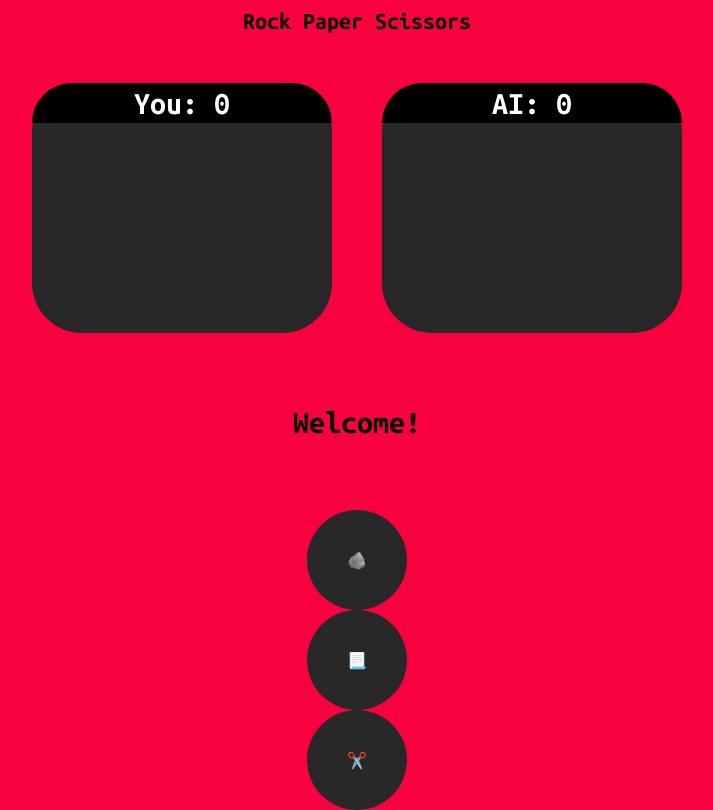
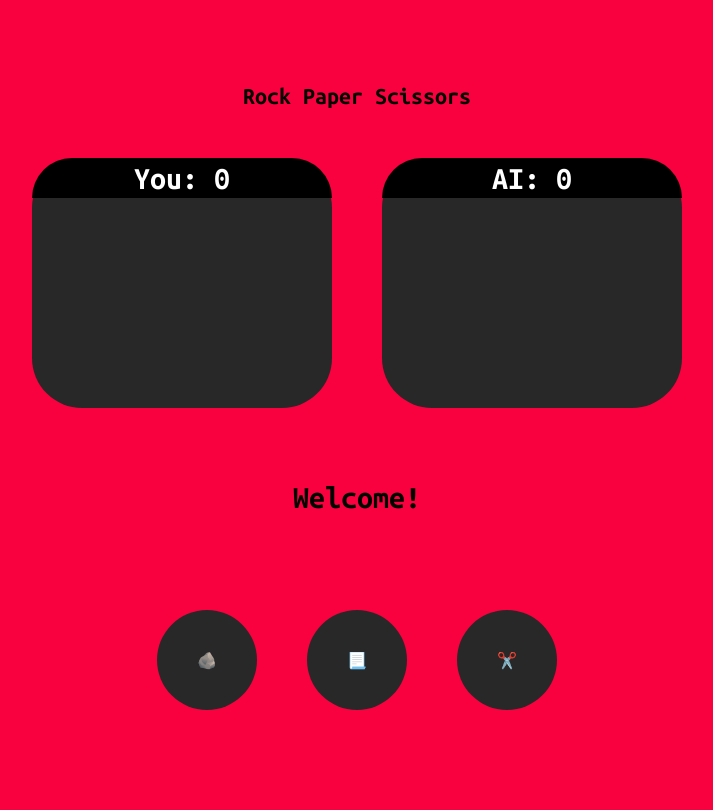
Before and after one commit to zlima410/odin-rock-paper-scissors, a plain HTML site: page index.html in a window 1280 px wide. Shown: the whole page, without its empty margins (283-996 px from the left). Drawn offline with Linux system fonts and the light colour scheme.

Commit message:
Align player selection buttons and add hover effect to increase their size

```diff
--- a/style.css
+++ b/style.css
@@ -61,6 +61,14 @@ h5 {
     font-size: 32px;
 }
 
+.rps-select {
+  height: 150px;
+  width: 500px;
+  display: flex;
+  justify-content: space-evenly;
+  align-items: center;
+}
+
 .play-select {
     height: 100px;
     width: 100px;
@@ -71,3 +79,7 @@ h5 {
     justify-content: center;
     align-items: center;
 }
+
+.play-select:hover {
+    transform: scale(1.1);
+}
```
